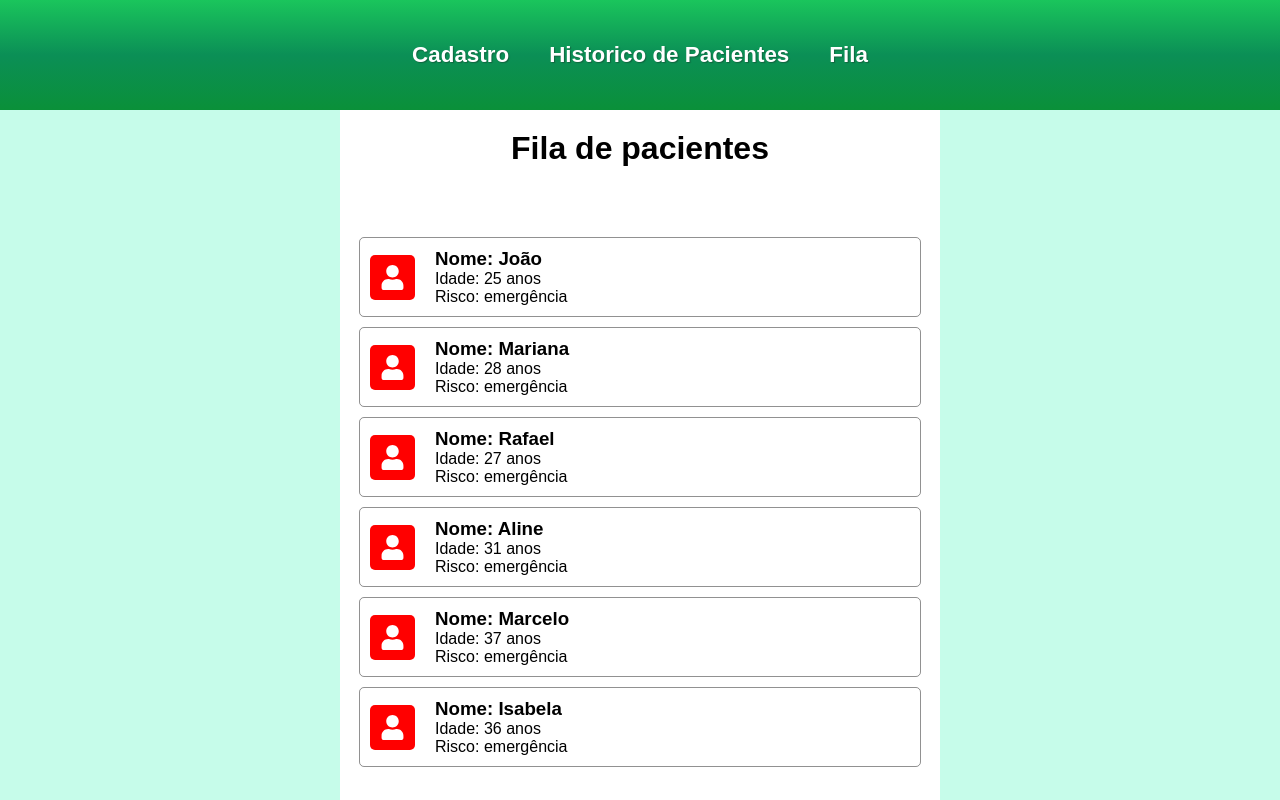
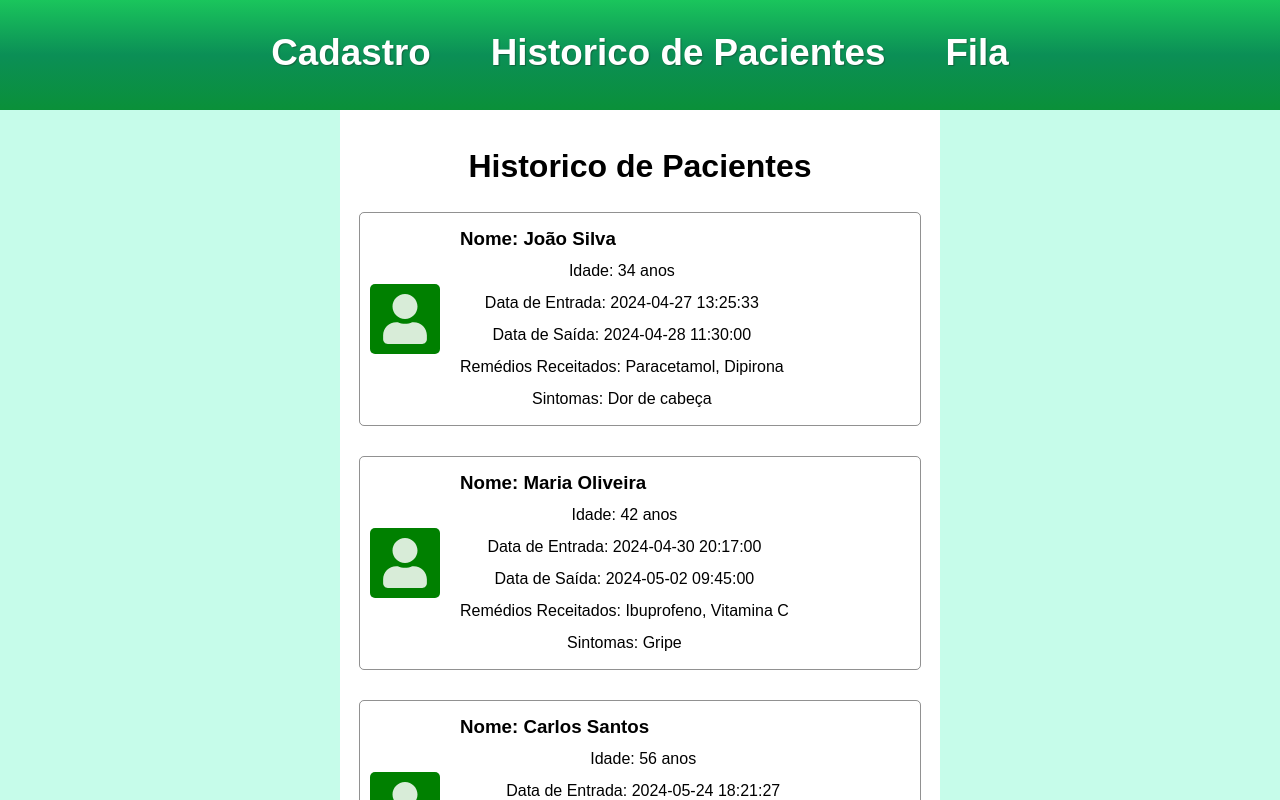
Before and after one commit to Henriqueisaias/Projeto_manchester, a React (Vite) app in the folder front/manchester_front/: page /historico in a window 1280 px wide. Shown: the top 800 px of the page. Built offline with nearby package versions, Linux system fonts and the light colour scheme.

Commit message:
lista e rotas
implementação do react router nos componentes e criação do componente de historico de pacientes

```diff
--- a/front/manchester_front/src/App.jsx
+++ b/front/manchester_front/src/App.jsx
@@ -1,13 +1,14 @@
-// import { useState } from 'react'
 
 
-// import { Form } from './components/Form'
+
+import { Form } from './components/Form'
 import { Header } from './components/Header'
 import './App.css'
 import { FilaComponent } from './components/FilaComponent'
+import   {Historico} from './components/Historico'
 
 // import do router
-// import {BrowserRouter as Router, Route, Switch} from "react-router-dom"
+import {BrowserRouter as Router, Route, Routes} from "react-router-dom"
 
 
 
@@ -16,13 +17,18 @@ import './App.css'
 function App() {
 
   return (
+    <Router>
     <main>
-      <Header/>
+      <Header />
       <div className='main-container'>
-       {/* <Form/> */}
-       <FilaComponent/>
+        <Routes>
+          <Route path="/form" element={<Form/>} />
+          <Route path="/fila" element={<FilaComponent/>} />
+          <Route path="/historico" element={<Historico/>} />
+        </Routes>
       </div>
     </main>
+  </Router>
   )
 }
 
--- a/front/manchester_front/src/components/FilaComponent.jsx
+++ b/front/manchester_front/src/components/FilaComponent.jsx
@@ -3,6 +3,9 @@ import Paciente from "./Paciente"
 import styles from "./FilaComponent.module.css"
 
 const dados = {
+
+
+
     "fila": [
         [
             {"nome": "João", "idade": 25, "risco": "emergência", "sintomas": "febre"},
@@ -37,6 +40,7 @@ export const FilaComponent = () => {
     return (
         <div>
            <h1 className={styles.title}>Fila de pacientes</h1>
+           <p>Paciente atual: </p>
            {dados.fila.map((pacientesArray, index) => (<div key={index}>
                {pacientesArray.map((paciente, idx) => (<Paciente key={idx} data={paciente}/>))}
            </div>))}
--- a/front/manchester_front/src/components/FilaComponent.module.css
+++ b/front/manchester_front/src/components/FilaComponent.module.css
@@ -3,3 +3,7 @@
  display: flex;
  justify-content: center;
 }
+
+p{
+    text-align: center;
+}
--- a/front/manchester_front/src/components/Form.module.css
+++ b/front/manchester_front/src/components/Form.module.css
@@ -21,7 +21,6 @@ form{
     flex-direction: column;
     align-items: center;
 }
-
 .inputDiv{
 display: flex;
 justify-content: space-between;
@@ -29,6 +28,9 @@ gap: 15px;
 margin-bottom: 15px;
 }
 
+input{
+    text-indent: 10px;
+}
 
 
 .submit{
@@ -63,6 +65,11 @@ margin-bottom: 15px;
     margin-top: 20px;
 }
 
+textarea{
+text-indent: 10px;
+width: 500px;
+}
+
 .button{
     box-shadow: none;
 }
--- a/front/manchester_front/src/components/Header.jsx
+++ b/front/manchester_front/src/components/Header.jsx
@@ -1,5 +1,6 @@
 
 import styles from './Header.module.css'
+import { Link } from 'react-router-dom';
 
 export const Header = () => {
     return (
@@ -7,9 +8,9 @@ export const Header = () => {
 
                 <nav>
                     <ul>
-                        <li>Cadastro</li>
-                        <li>Historico de Pacientes</li>
-                        <li>Fila</li>
+                    <li><Link to="/form" className={styles.link}>Cadastro</Link></li>
+                    <li><Link to="/historico" className={styles.link}>Historico de Pacientes</Link></li>
+                    <li><Link to="/fila" className={styles.link}>Fila</Link></li>
                     </ul>
                 </nav>
         </div>
--- a/front/manchester_front/src/components/Header.module.css
+++ b/front/manchester_front/src/components/Header.module.css
@@ -30,7 +30,16 @@
 
 }
 
-.header nav ul li:hover{
+.link{
+   color: white;
+   text-decoration: none;
+   font-size: 2.3rem;
+   padding: 10px;
+   border-radius: 5px;
+
+}
+
+.header nav ul li .link:hover{
     background-color: rgb(249, 249, 249);
     color: #0b8f56;
     transition: 0.3s;
--- /dev/null
+++ b/front/manchester_front/src/components/Historico.jsx
@@ -0,0 +1,10 @@
+
+import {Lista} from "./Lista"
+
+export const Historico = () => {
+    return (
+        <div>
+            <Lista/>
+        </div>
+    )
+}
--- /dev/null
+++ b/front/manchester_front/src/components/Lista.jsx
@@ -0,0 +1,107 @@
+import { PacienteHistorico } from "./PacienteHistorico"
+import styles from "./Lista.module.css"
+
+export const Lista = () => {
+
+    const dados = [
+        {
+          "id": 1,
+          "data_entrada": "2024-04-27 13:25:33",
+          "data_saida": "2024-04-28 11:30:00",
+          "idade": 34,
+          "nome": "João Silva",
+          "remedios_receitados": "Paracetamol, Dipirona",
+          "sintomas": "Dor de cabeça"
+        },
+        {
+          "id": 2,
+          "data_entrada": "2024-04-30 20:17:00",
+          "data_saida": "2024-05-02 09:45:00",
+          "idade": 42,
+          "nome": "Maria Oliveira",
+          "remedios_receitados": "Ibuprofeno, Vitamina C",
+          "sintomas": "Gripe"
+        },
+        {
+          "id": 3,
+          "data_entrada": "2024-05-24 18:21:27",
+          "data_saida": "2024-05-28 14:20:00",
+          "idade": 56,
+          "nome": "Carlos Santos",
+          "remedios_receitados": "Analgesico, Anti-inflamatório",
+          "sintomas": "Fratura no braço"
+        },
+        {
+          "id": 4,
+          "data_entrada": "2024-06-10 10:45:12",
+          "data_saida": "2024-06-12 16:00:00",
+          "idade": 29,
+          "nome": "Ana Pereira",
+          "remedios_receitados": "Anti-histamínico, Corticosteroide",
+          "sintomas": "Alergia"
+        },
+        {
+          "id": 5,
+          "data_entrada": "2024-07-05 08:30:00",
+          "data_saida": "2024-07-07 10:10:00",
+          "idade": 38,
+          "nome": "Pedro Lima",
+          "remedios_receitados": "Anti-hipertensivo, Diurético",
+          "sintomas": "Pressão alta"
+        },
+        {
+          "id": 6,
+          "data_entrada": "2024-08-15 15:12:45",
+          "data_saida": "2024-08-18 08:45:00",
+          "idade": 47,
+          "nome": "Mariana Costa",
+          "remedios_receitados": "Antibiótico, Expectorante",
+          "sintomas": "Infecção respiratória"
+        },
+        {
+          "id": 7,
+          "data_entrada": "2024-09-20 09:55:21",
+          "data_saida": "2024-09-22 13:30:00",
+          "idade": 61,
+          "nome": "Paulo Mendes",
+          "remedios_receitados": "Analgésico, Relaxante muscular",
+          "sintomas": "Dor nas costas"
+        },
+        {
+          "id": 8,
+          "data_entrada": "2024-10-18 14:30:10",
+          "data_saida": "2024-10-20 11:20:00",
+          "idade": 44,
+          "nome": "Fernanda Almeida",
+          "remedios_receitados": "Analgésico, Anti-inflamatório",
+          "sintomas": "Enxaqueca"
+        },
+        {
+          "id": 9,
+          "data_entrada": "2024-11-12 11:20:00",
+          "data_saida": "2024-11-14 09:00:00",
+          "idade": 50,
+          "nome": "Ricardo Rodrigues",
+          "remedios_receitados": "Antipirético, Anti-inflamatório",
+          "sintomas": "Febre"
+        },
+        {
+          "id": 10,
+          "data_entrada": "2024-12-01 16:40:55",
+          "data_saida": "2024-12-03",
+          "idade": 36,
+          "nome": "Cristina Ribeiro",
+          "remedios_receitados": "Analgesico, Anti-inflamatório",
+          "sintomas": "Dor de garganta"
+        }
+      ]
+
+      return (
+        <div>
+          <h1>Historico de Pacientes</h1>
+          {dados.map((paciente, index) => (
+            <PacienteHistorico key={index} data={paciente} />
+          ))}
+        </div>
+      );
+    };
--- /dev/null
+++ b/front/manchester_front/src/components/Lista.module.css
@@ -0,0 +1,4 @@
+h1{
+   text-align: center;
+   margin-top: 40px
+}
--- /dev/null
+++ b/front/manchester_front/src/components/PacienteHistorico.jsx
@@ -0,0 +1,20 @@
+import { FaUser } from "react-icons/fa";
+import styles from "./PacienteHistorico.module.css"
+
+export const PacienteHistorico = ({ data }) => {
+  return (
+    <div>
+      <div className={styles.paciente}>
+        <FaUser className={styles.user} />
+        <div className={styles.dados}>
+          <h3>Nome: {data.nome}</h3>
+          <p>Idade: {data.idade} anos</p>
+          <p>Data de Entrada: {data.data_entrada}</p>
+          <p>Data de Saída: {data.data_saida}</p>
+          <p>Remédios Receitados: {data.remedios_receitados}</p>
+          <p>Sintomas: {data.sintomas}</p>
+        </div>
+      </div>
+    </div>
+  );
+};
--- /dev/null
+++ b/front/manchester_front/src/components/PacienteHistorico.module.css
@@ -0,0 +1,29 @@
+*{
+    font-family: sans-serif;
+    line-height: 2rem;
+}
+
+.paciente{
+    padding: 10px;
+    border: 1px solid rgba(0, 0, 0, 0.432);
+    border-radius: 5px;
+    width: 90%;
+    display: flex;
+    align-items: center;
+    display: flex;
+    margin: 0 auto;
+    margin-bottom: 10px;
+}
+
+.paciente:first-child{
+    margin-top: 30px;
+}
+
+.user{
+    margin-right: 20px;
+    font-size: 50px;
+    color: rgba(255, 255, 255, 0.849);
+    padding: 10px;
+    border-radius: 5px;
+    background-color: green;
+}
```
Also changed, not shown: front/manchester_front/src/components/FormMedicamento.jsx (added), 7 other files (tests, documents, lock files or other folders).
